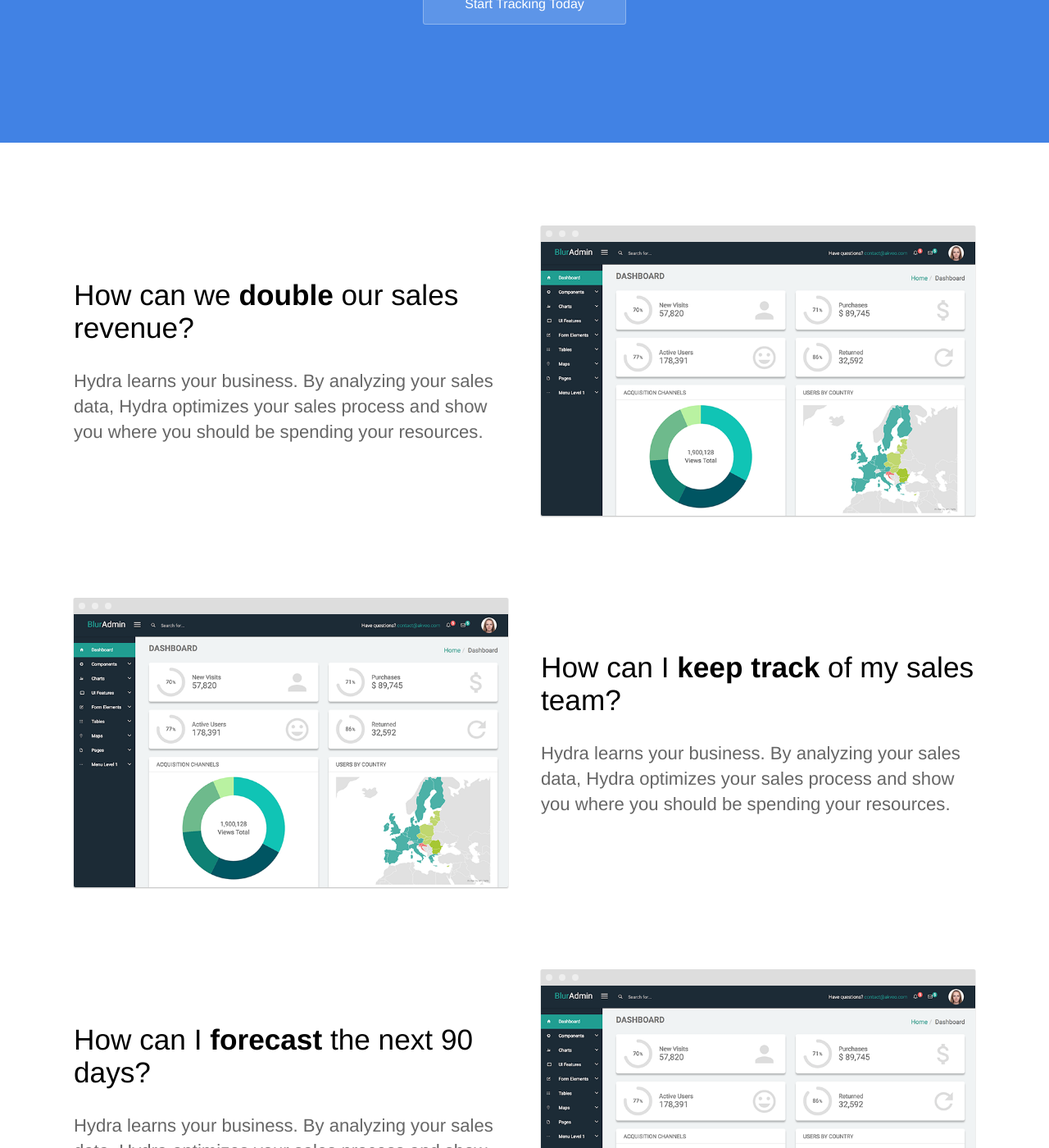
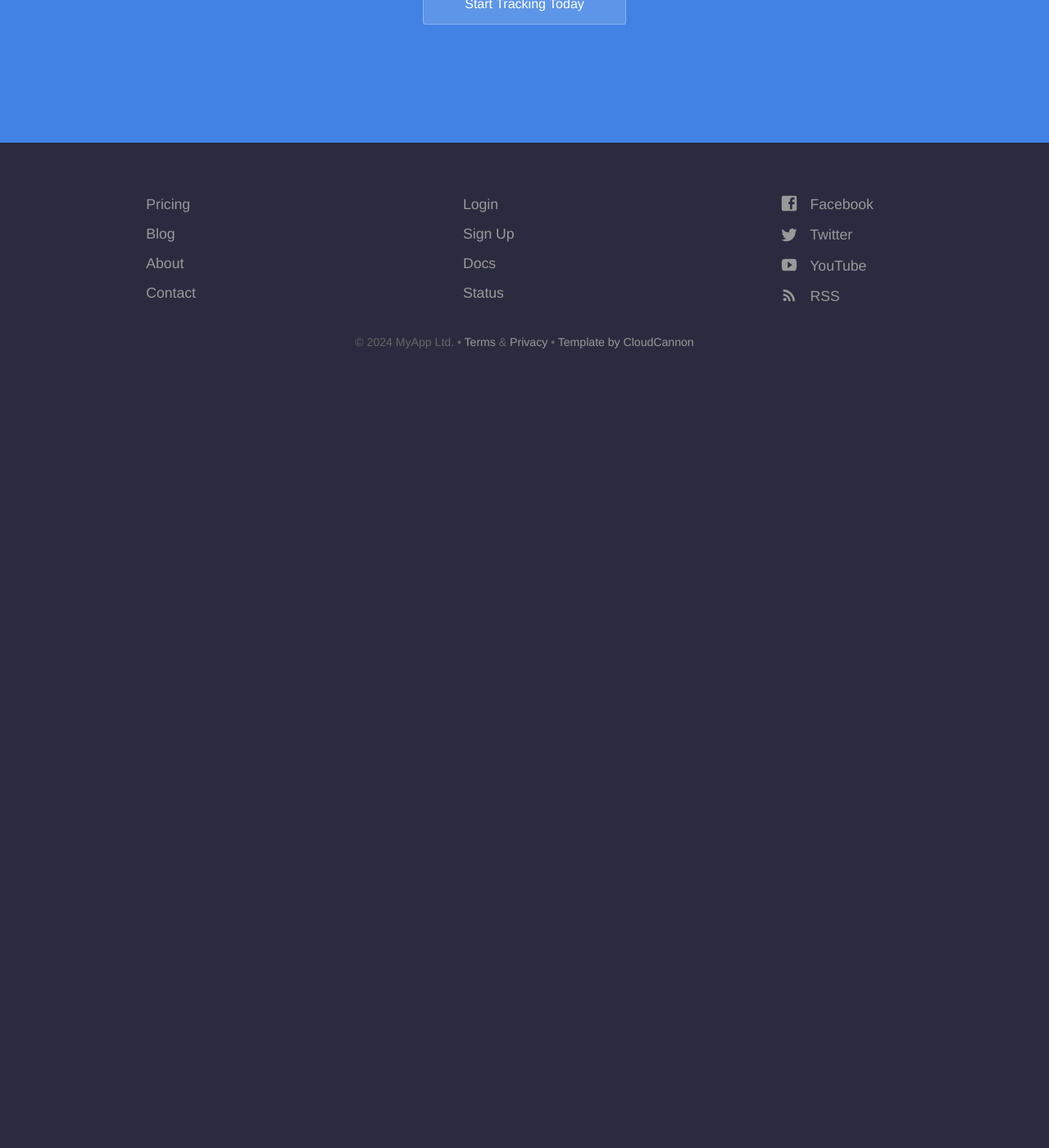
Before and after one commit to kbridley/Habit-Tracking, a Jekyll site: the page built from index.html, in a window 1280 px wide and 1400 px high, scrolled down 270 px. Shown: the whole window at 82% size. Built offline with Jekyll 4.4.1, drawn with Linux system fonts in a browser that asks for light colours; after the commit the page ends 900 px from its top, so only the background shows below that; some of the changed text lies outside the part shown.

Commit message:
Deleting everything in index

```diff
--- a/index.html
+++ b/index.html
@@ -9,59 +9,3 @@ description: Track and optimize your sales team in real time
     <div class="cta button alt"><a href="#track-habits">Start Tracking Today</a></div>
   </div>
 </section>
-
-
-<div class="content">
-	<section>
-		<div class="container flex">
-			<div class="text editable">
-				<h2>How can we <strong>double</strong> our sales revenue?</h2>
-				<p>Hydra learns your business. By analyzing your sales data, Hydra optimizes your sales process and show you where you should be spending your resources. </p>
-			</div>
-			<div class="image">
-				<img src="{{ site.baseurl }}/images/dashboard.png" alt="Screenshot" class="screenshot editable" />
-			</div>
-		</div>
-	</section>
-
-	<section>
-		<div class="container flex">
-			<div class="text editable">
-				<h2>How can I <strong>keep track</strong> of my sales team?</h2>
-				<p>Hydra learns your business. By analyzing your sales data, Hydra optimizes your sales process and show you where you should be spending your resources.</p>
-			</div>
-			<div class="image">
-				<img src="{{ site.baseurl }}/images/dashboard.png" alt="Screenshot" class="screenshot editable" />
-			</div>
-		</div>
-	</section>
-
-	<section>
-		<div class="container flex">
-			<div class="text editable">
-				<h2>How can I <strong>forecast</strong> the next 90 days?</h2>
-				<p>Hydra learns your business. By analyzing your sales data, Hydra optimizes your sales process and show you where you should be spending your resources.</p>
-			</div>
-			<div class="image">
-				<img src="{{ site.baseurl }}/images/dashboard.png" alt="Screenshot" class="screenshot editable" />
-			</div>
-		</div>
-	</section>
-
-	<section class="testimonial">
-		<div class="container flex">
-			<div class="testimonial-block">
-				<div class="square-image"><img src="https://source.unsplash.com/6anudmpILw4/600x400" alt="Jim James" class="editable"></div>
-				<blockquote>
-					<p class="editable">Hydra has shaped the business we have today. We have a repeatable sales process and a strategy to scale our team. I recommend Hydra to any business looking to improve their sales.</p>
-					<p class="editable author">Jim James - CEO of Global Corp.</p>
-				</blockquote>
-			</div>
-		</div>
-	</section>
-
-	<section class="bottom-cta">
-		<h2 class="editable"><strong>Improve</strong> your sales process today</h2>
-		<div class="button alt"><a href="#">Get Started Free</a></div>
-	</section>
-</div>
```
